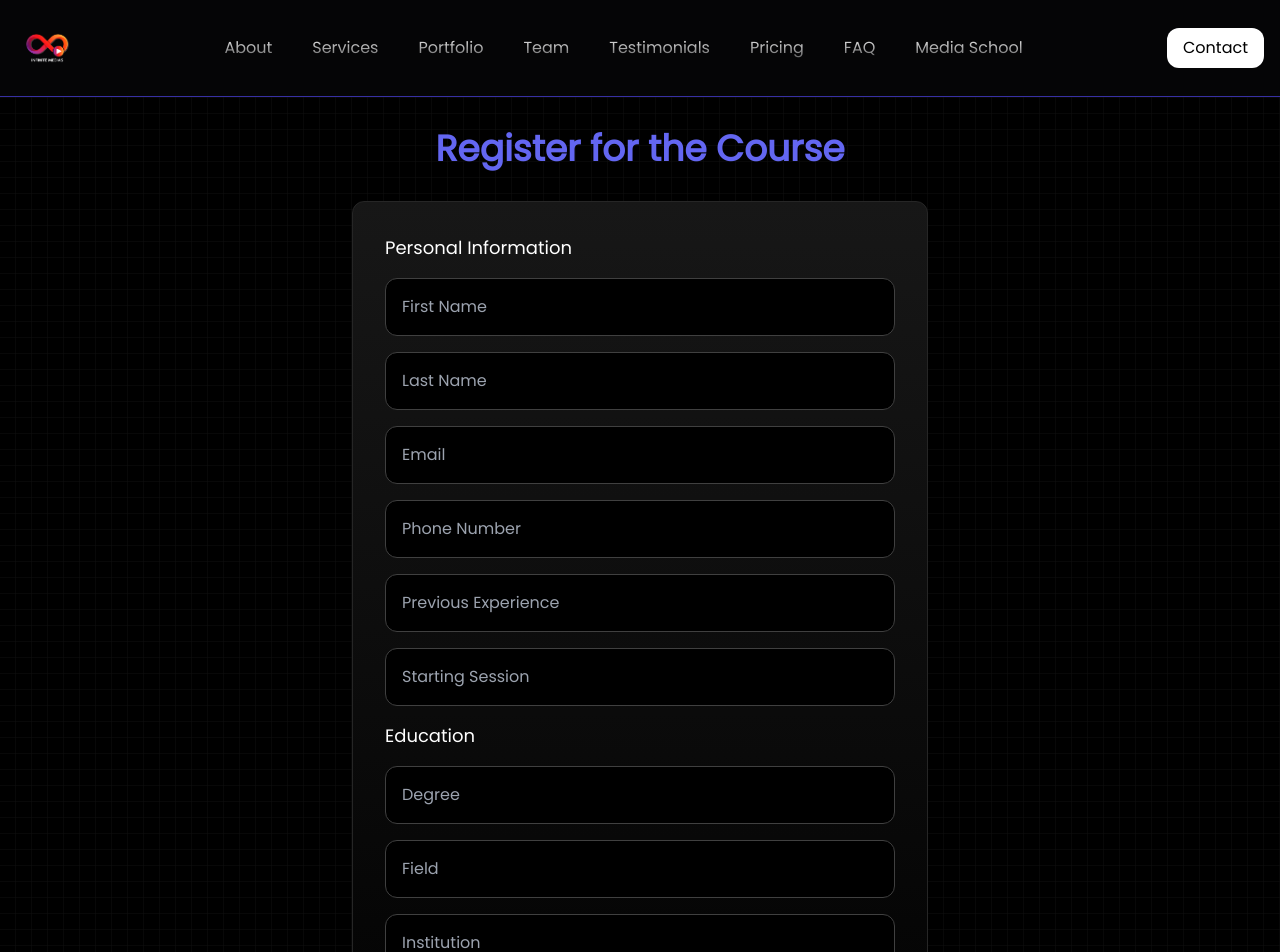
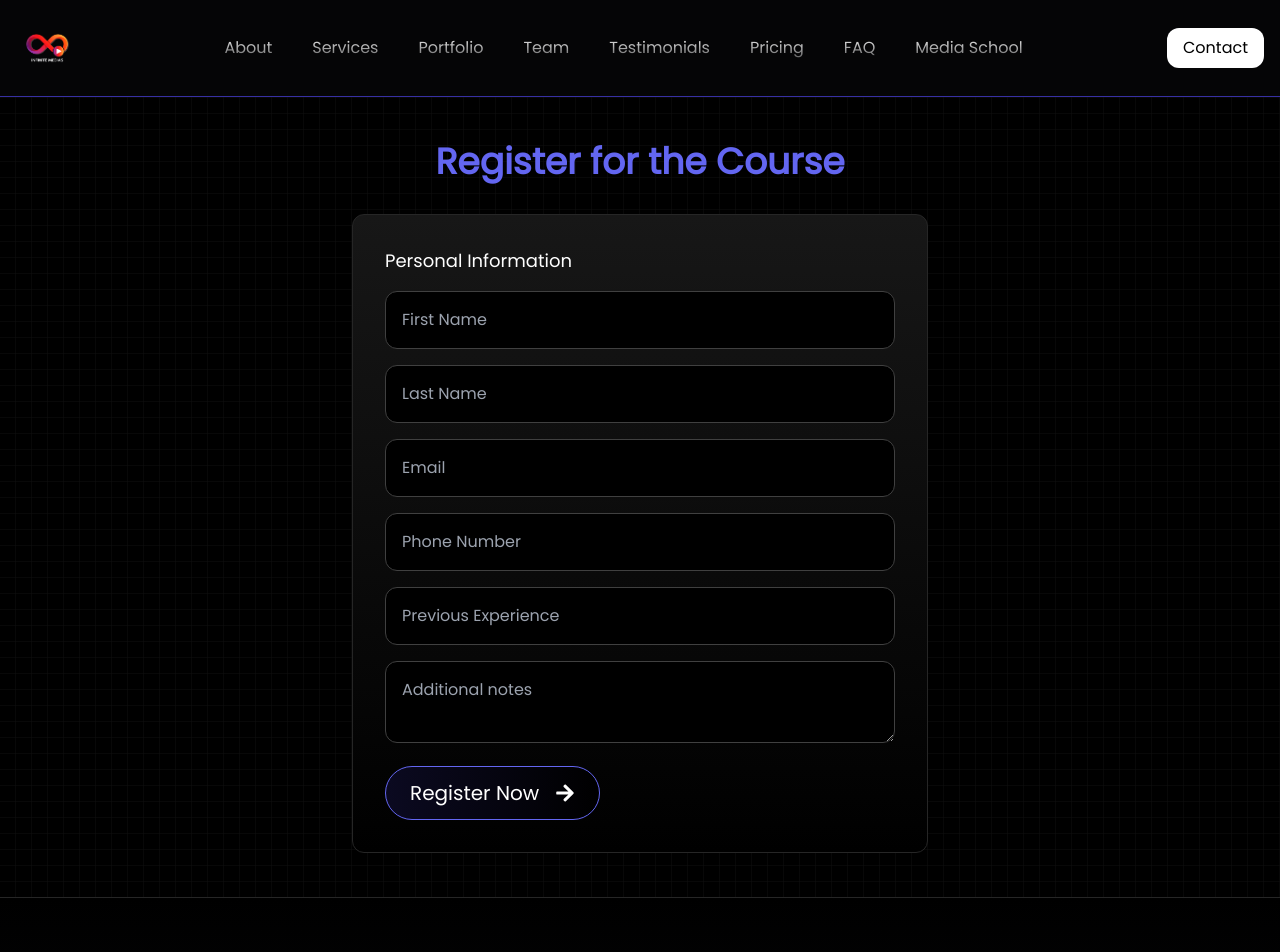
Before and after one commit to DGclasher/infinite-edits, a Next.js app: page /media-school/register in a window 1280 px wide. Shown: the top 952 px of the page. Built offline with nearby package versions, Linux system fonts and the light colour scheme.

Commit message:
add email validator

```diff
--- a/app/api/contact/route.ts
+++ b/app/api/contact/route.ts
@@ -1,7 +1,9 @@
 import dotenv from "dotenv";
+import sheets from "@/lib/gsheet";
 import nodemailer from "nodemailer";
 import { NextResponse } from "next/server";
-import sheets from "@/lib/gsheet";
+import { validateEmail } from "@/lib/utils";
+
 dotenv.config();
 
 const SERVICE_SHEET_ID = process.env.SERVICE_SHEET_ID;
@@ -27,6 +29,10 @@ export async function POST(req: Request) {
       services,
       info,
     } = await req.json();
+    const isValidEmail = await validateEmail(email);
+    if (!isValidEmail) {
+      return NextResponse.json({ message: "Invalid email" }, { status: 400 });
+    }
     const mailOptions = {
       from: email,
       to: process.env.MAIL_TO?.split(","),
--- a/app/api/register/route.ts
+++ b/app/api/register/route.ts
@@ -1,5 +1,7 @@
+import sheets from "@/lib/gsheet";
 import { NextResponse } from "next/server";
-import sheets from "@/lib/gsheet";
+import { validateEmail } from "@/lib/utils";
+
 import dotenv from "dotenv";
 dotenv.config();
 
@@ -7,42 +9,27 @@ const SHEET_ID = process.env.SHEET_ID;
 
 export async function POST(req: Request) {
   try {
-    const {
-      first_name,
-      last_name,
-      email,
-      phone,
-      education,
-      previous_experience,
-      starting_session,
-      notes,
-    } = await req.json();
+    console.log("Request received");
+
+    const { first_name, last_name, email, phone, previous_experience, notes } =
+      await req.json();
     const full_name = first_name + " " + last_name;
-    const combinedEducation = education
-      .map((e: any) => e.degree + " in " + e.field + " from " + e.institution)
-      .join(", ");
+    const isValidEmail = await validateEmail(email);
+    if (!isValidEmail) {
+      return NextResponse.json({ message: "Invalid email" }, { status: 400 });
+    }
     await sheets.spreadsheets.values.append({
       spreadsheetId: SHEET_ID,
-      range: "Sheet1!A2:G2",
+      range: "Sheet1!A2:E2",
       insertDataOption: "INSERT_ROWS",
       valueInputOption: "RAW",
       requestBody: {
-        values: [
-          [
-            full_name,
-            email,
-            phone,
-            combinedEducation,
-            previous_experience,
-            starting_session,
-            notes,
-          ],
-        ],
+        values: [[full_name, email, phone, previous_experience, notes]],
       },
     });
-    return NextResponse.json({ message: "success" }, { status: 200 });
+    return NextResponse.json({ message: "Submitted Successfully" }, { status: 200 });
   } catch (error) {
     console.log(error);
-    return NextResponse.json({ message: "error" }, { status: 500 });
+    return NextResponse.json({ message: "Internal Server Error" }, { status: 500 });
   }
 }
--- a/app/media-school/register/page.tsx
+++ b/app/media-school/register/page.tsx
@@ -13,20 +13,9 @@ const FormSchema = z.object({
   last_name: z.string().min(1, "Last name is required"),
   email: z.string().email("Invalid email"),
   phone: z.string().min(10, "Invalid phone number"),
-  previous_experience: z
-    .string()
-    .min(1, "Please describe your previous experience"),
-  starting_session: z.string().min(1, "Starting session is required"),
+  previous_experience: z.string().optional(),
   notes: z.string().optional(),
-  education: z.array(
-    z.object({
-      degree: z.string().min(1, "Degree is required"),
-      field: z.string().min(1, "Field is required"),
-      institution: z.string().min(1, "Institution is required"),
-    })
-  ),
 });
-
 
 type FormData = z.infer<typeof FormSchema>;
 
@@ -58,13 +47,14 @@ const CourseRegistrationForm: FC = () => {
           description: "We will contact you soon",
         });
       } else {
-        throw new Error("Failed to submit");
+        const res = await response.json();
+        throw new Error(res.message);
       }
-    } catch (error) {
+    } catch (error: any) {
       toast({
         variant: "error",
         title: "Error submitting form",
-        description: "Please try again",
+        description: error.message,
       });
     }
   };
@@ -139,64 +129,10 @@ const CourseRegistrationForm: FC = () => {
             </span>
           )}
         </div>
-        <div className="mb-4">
-          <input
-            id="starting_session"
-            {...register("starting_session")}
-            className="w-full p-4 border border-neutral-700 bg-black text-white rounded-xl"
-            placeholder="Starting Session"
-          />
-          {errors.starting_session && (
-            <span className="text-red-500">
-              {errors.starting_session.message}
-            </span>
-          )}
-        </div>
+
 
         {/* Additional form fields with similar validation */}
-        <div>
-          <p className="text-lg text-white mb-4">Education</p>
-          <div className="mb-4">
-            <input
-              id="education-0-degree"
-              {...register("education.0.degree")}
-              className="w-full p-4 border border-neutral-700 bg-black text-white rounded-xl"
-              placeholder="Degree"
-            />
-            {errors.education && errors.education[0]?.degree && (
-              <span className="text-red-500">
-                {errors.education[0].degree.message}
-              </span>
-            )}
-          </div>
 
-          <div className="mb-4">
-            <input
-              id="education-0-field"
-              {...register("education.0.field")}
-              className="w-full p-4 border border-neutral-700 bg-black text-white rounded-xl"
-              placeholder="Field"
-            />
-            {errors.education && errors.education[0]?.field && (
-              <span className="text-red-500">
-                {errors.education[0].field.message}
-              </span>
-            )}
-          </div>
-          <div className="mb-4">
-            <input
-              id="education-0-institution"
-              {...register("education.0.institution")}
-              className="w-full p-4 border border-neutral-700 bg-black text-white rounded-xl"
-              placeholder="Institution"
-            />
-            {errors.education && errors.education[0]?.institution && (
-              <span className="text-red-500">
-                {errors.education[0].institution.message}
-              </span>
-            )}
-          </div>
-        </div>
         <div className="mb-4">
           <textarea
             id="notes"
--- a/lib/utils.ts
+++ b/lib/utils.ts
@@ -1,6 +1,24 @@
-import { type ClassValue, clsx } from "clsx"
-import { twMerge } from "tailwind-merge"
+import { type ClassValue, clsx } from "clsx";
+import { twMerge } from "tailwind-merge";
+import validate from "deep-email-validator";
 
 export function cn(...inputs: ClassValue[]) {
-  return twMerge(clsx(inputs))
+  return twMerge(clsx(inputs));
 }
+
+export const validateEmail = async (email: string) => {
+  try {
+    const { valid } = await validate({
+      email: email,
+      validateRegex: true,
+      validateMx: true,
+      validateTypo: true,
+      validateDisposable: true,
+      validateSMTP: false,
+    });
+    return valid;
+  } catch (error) {
+    console.error(error);
+    throw new Error("Error validating email");
+  }
+};
--- a/next.config.js
+++ b/next.config.js
@@ -13,9 +13,9 @@ module.exports = {
       config.resolve.fallback.fs = false;
       config.resolve.fallback.tls = false;
       config.resolve.fallback.net = false;
+      config.resolve.fallback.dns = false;
       config.resolve.fallback.child_process = false;
     }
-
     return config;
   },
 };
--- a/package.json
+++ b/package.json
@@ -22,6 +22,7 @@
     "@types/react-scroll": "^1.8.10",
     "class-variance-authority": "^0.7.0",
     "clsx": "^2.1.1",
+    "deep-email-validator": "^0.1.21",
     "embla-carousel-react": "^8.0.2",
     "framer-motion": "^11.1.7",
     "googleapis": "^135.0.0",
```
Also changed, not shown: 1 other file (tests, documents, lock files or other folders).
